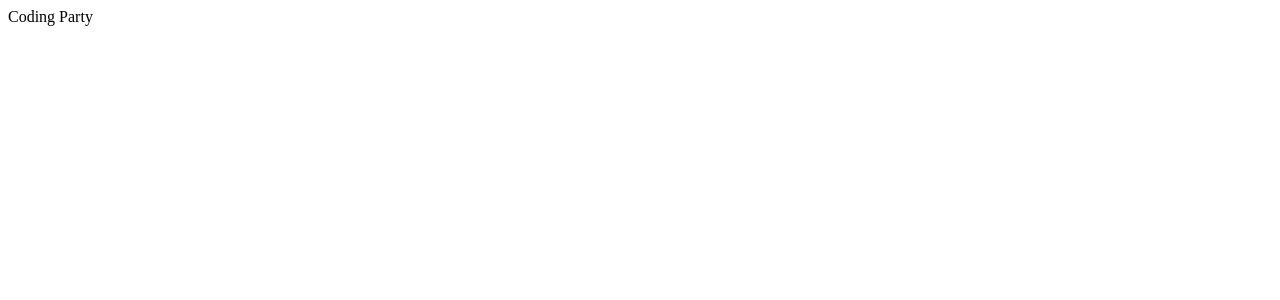
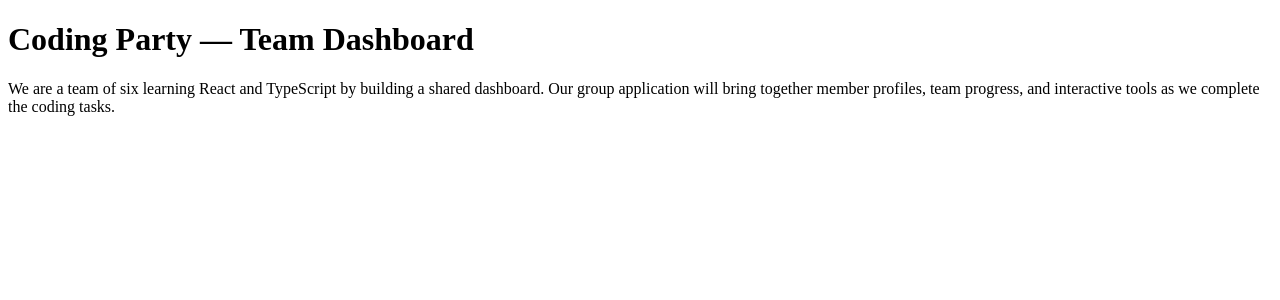
Before and after one commit to DphenomenalALU/coding-party, a React (Vite) app: page / in a window 1280 px wide. Shown: the top 300 px of the page. Built offline with nearby package versions, Linux system fonts and the light colour scheme.

Commit message:
feat: render typed team dashboard with group introduction (tasks 4-9)

```diff
--- a/src/App.tsx
+++ b/src/App.tsx
@@ -1,7 +1,8 @@
 // Author: Ibrahim Salami
-// Tasks 1–3: keep a minimal working application after cleaning the Vite starter.
+// Tasks 6–7: import and render the team's dashboard.
 import type { ReactElement } from 'react';
+import TeamDashboard from './TeamDashboard';
 
 export default function App(): ReactElement {
-  return <main>Coding Party</main>;
+  return <TeamDashboard />;
 }
--- a/src/TeamDashboard.tsx
+++ b/src/TeamDashboard.tsx
@@ -1,7 +1,16 @@
 // Author: Ibrahim Salami
-// Assigned tasks: 1–9, 50
-// Scope: Project setup, typed dashboard, App integration, final verification
-// Starter placeholder prepared during repository setup; no exercise implementation yet.
-// The assigned member should implement, verify, commit, and push their own work.
+// Tasks 4–5, 8–9: typed dashboard component with multiple JSX elements.
+import type { ReactElement } from 'react';
 
-export {};
+export default function TeamDashboard(): ReactElement {
+  return (
+    <main>
+      <h1>Coding Party — Team Dashboard</h1>
+      <p>
+        We are a team of six learning React and TypeScript by building a shared
+        dashboard. Our group application will bring together member profiles,
+        team progress, and interactive tools as we complete the coding tasks.
+      </p>
+    </main>
+  );
+}
```
